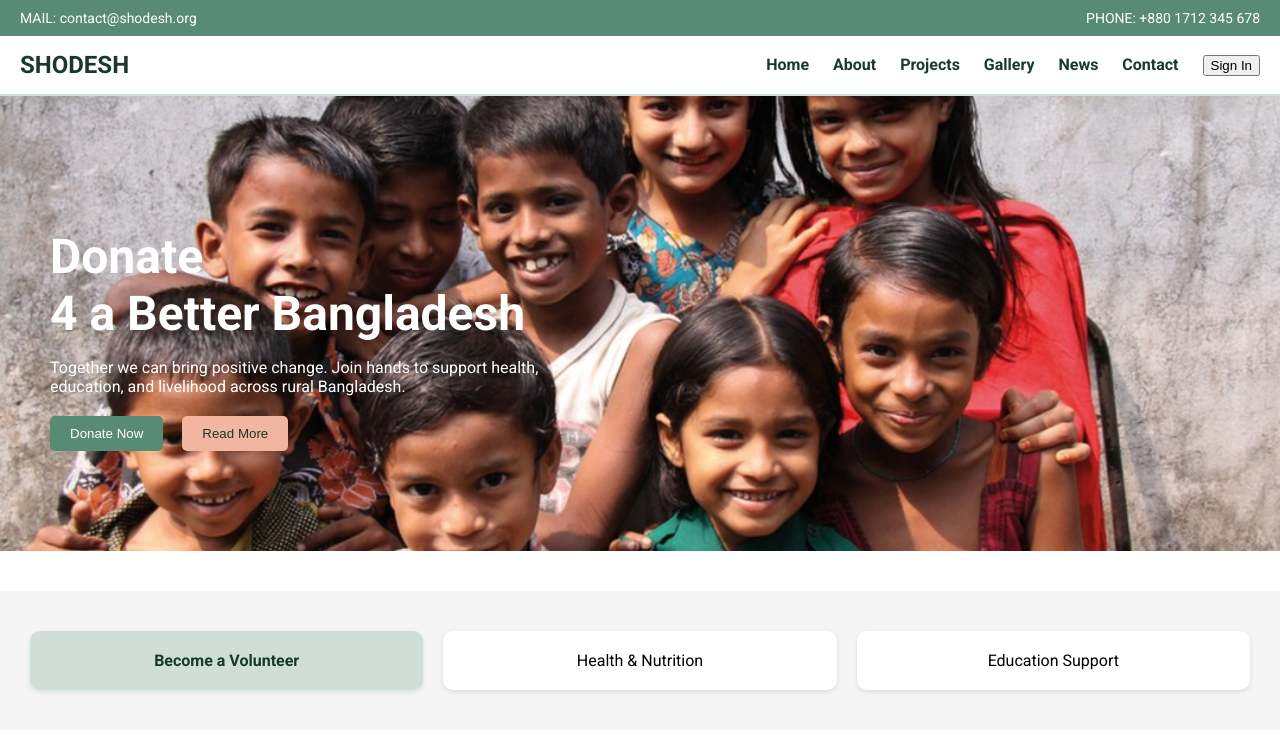
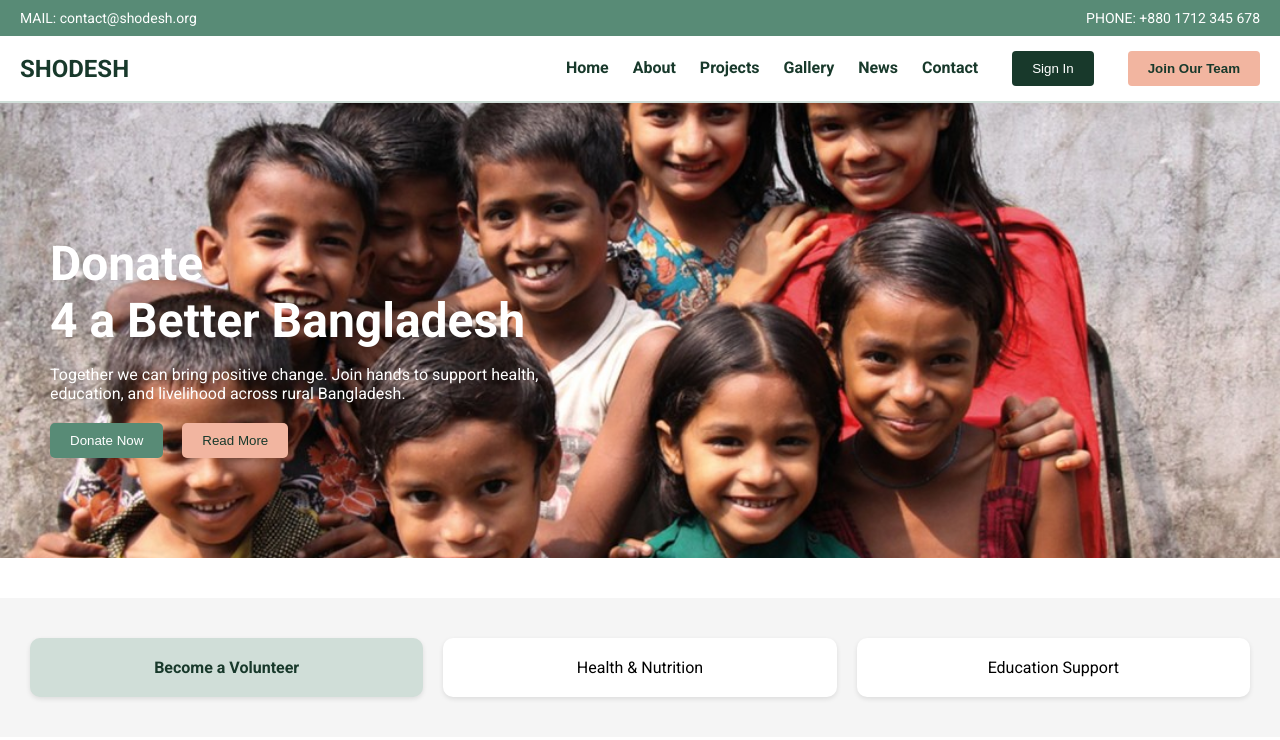
Before and after one commit to ashfiatabassum/SHODESH, a website: page src/public/index.html in a window 1280 px wide. Drawn offline with Linux system fonts and the light colour scheme.

Commit message:
Update main page for Join Our Team integration
- Added Join Our Team button to main navigation
- Updated styling to accommodate new navigation element

```diff
--- a/src/public/index.html
+++ b/src/public/index.html
@@ -1,11 +1,14 @@
 <!DOCTYPE html>
 <html lang="en">
   <head>
-    <meta charset="UTF-8">
-    <meta name="viewport" content="width=device-width, initial-scale=1.0">
+    <meta charset="UTF-8" />
+    <meta name="viewport" content="width=device-width, initial-scale=1.0" />
     <title>Shodesh - Donate for Bangladesh</title>
-    <link href="https://fonts.googleapis.com/css2?family=Roboto:wght@400;700&display=swap" rel="stylesheet">
-    <link rel="stylesheet" href="style.css">
+    <link
+      href="https://fonts.googleapis.com/css2?family=Roboto:wght@400;700&display=swap"
+      rel="stylesheet"
+    />
+    <link rel="stylesheet" href="style.css" />
   </head>
   <body>
     <div class="top-bar">
@@ -14,7 +17,9 @@
     </div>
 
     <div class="navbar">
-        <div style="font-size: 24px; color: #18392b;"><strong>SHODESH</strong></div>
+      <div style="font-size: 24px; color: #18392b">
+        <strong>SHODESH</strong>
+      </div>
       <div>
         <a href="#">Home</a>
         <a href="#">About</a>
@@ -25,29 +30,32 @@
         <!-- Removed navbar Donate button -->
         <!-- New Sign In Button -->
         <a href="signin.html"><button class="signin-btn">Sign In</button></a>
+        <!-- Join Our Team Button -->
+        <a href="volunteer.html"
+          ><button class="join-team-btn">Join Our Team</button></a
+        >
       </div>
     </div>
 
     <div class="hero">
-        <h1>Donate<br>4 a Better Bangladesh</h1>
-        <p>Together we can bring positive change. Join hands to support health, education, and livelihood across rural Bangladesh.</p>
+      <h1>Donate<br />4 a Better Bangladesh</h1>
+      <p>
+        Together we can bring positive change. Join hands to support health,
+        education, and livelihood across rural Bangladesh.
+      </p>
       <div class="hero-buttons">
         <!-- Main hero Donate button -->
-            <a href="donate.html"><button class="donate-main">Donate Now</button></a>
+        <a href="donate.html"
+          ><button class="donate-main">Donate Now</button></a
+        >
         <button class="read-more">Read More</button>
       </div>
     </div>
 
     <div class="sections">
-        <div class="section highlight">
-            Become a Volunteer
-        </div>
-        <div class="section">
-            Health & Nutrition
-        </div>
-        <div class="section">
-            Education Support
-        </div>
+      <div class="section highlight">Become a Volunteer</div>
+      <div class="section">Health & Nutrition</div>
+      <div class="section">Education Support</div>
     </div>
   </body>
 </html>
--- a/src/public/style.css
+++ b/src/public/style.css
@@ -31,6 +31,25 @@ body {
     border: none;
     border-radius: 4px;
     cursor: pointer;
+}
+.navbar .signin-btn {
+    background-color: #18392b;
+    color: white;
+    padding: 10px 20px;
+    border: none;
+    border-radius: 4px;
+    cursor: pointer;
+    margin-left: 10px;
+}
+.navbar .join-team-btn {
+    background-color: #f2b5a0;
+    color: #18392b;
+    padding: 10px 20px;
+    border: none;
+    border-radius: 4px;
+    cursor: pointer;
+    margin-left: 10px;
+    font-weight: bold;
 }
 .hero {
     background: url('images/donation.jpeg') no-repeat center center/cover;
```
Lines whose indentation alone changed are shown as unchanged.
